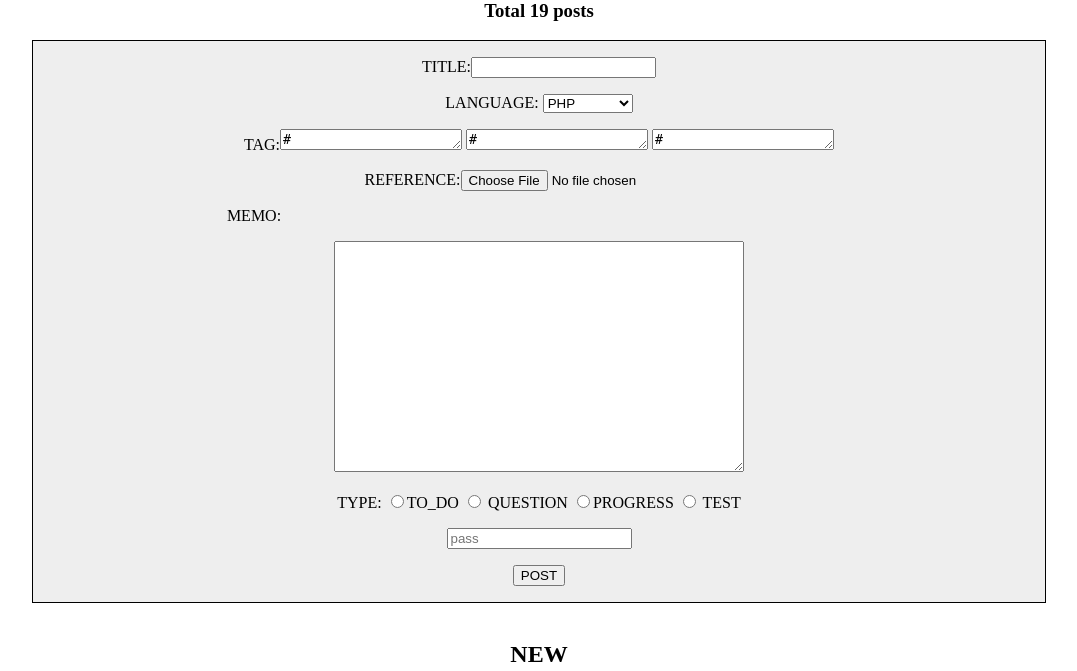
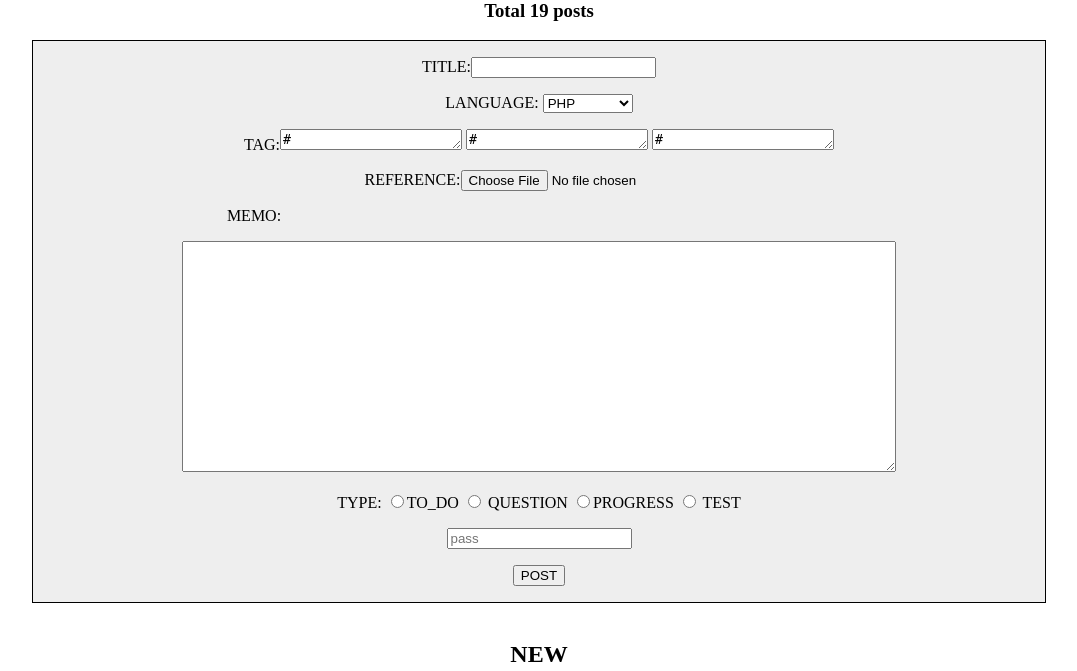
Before and after one commit to Usk0930/usk-program, a PHP site: page / in a window 1280 px wide. Shown: the part 593-1264 px from the top of the page, without its empty margins (101-1178 px from the left). Run offline with PHP 8.4, Linux system fonts and the light colour scheme; data comes from the database, SQL or seed files in the repository.

Commit message:
textarea 表示サイズ修正

```diff
--- a/style.css
+++ b/style.css
@@ -37,5 +37,5 @@ body{
 .textarea{
   margin-left: auto;
   margin-right: auto;
-  width: 40%;
+  width: 70%;
 }
```
